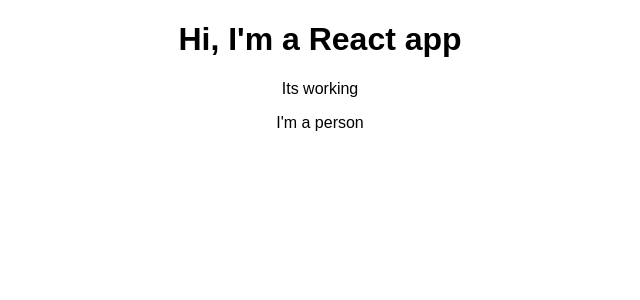
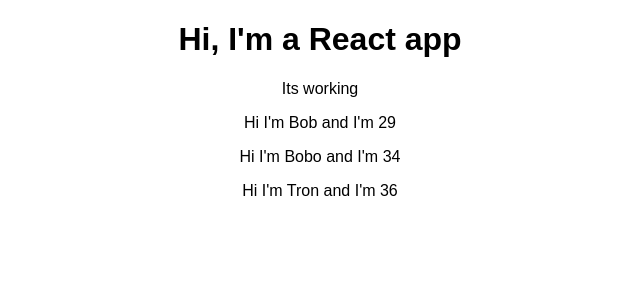
Before and after one commit to RubyKobayashi/complete_react_guide, a React (Create React App) app: page / in a window 1280 px wide. Shown: the top 300 px of the page, without its empty margins (320-960 px from the left). Built offline with nearby package versions, Linux system fonts and the light colour scheme.

Commit message:
working with props and making components dynamic

```diff
--- a/src/App.js
+++ b/src/App.js
@@ -8,7 +8,9 @@
       <div className="App">
         <h1>Hi, I'm a React app</h1>
         <p>Its working</p>
-        <Person />
+        <Person name="Bob" age="29" />
+        <Person name="Bobo" age="34"> My hobbies: reading </Person>
+        <Person name="Tron" age="36" />
       </div>
     );
   }
--- a/src/Person/Person.js
+++ b/src/Person/Person.js
@@ -1,7 +1,7 @@
 import React from 'react';
 
-const person = () => {
-  return <p>I'm a person</p>
+const person = (props) => {
+  return <p>Hi I'm {props.name} and I'm {props.age}</p>
 };
 
 export default person;
```
